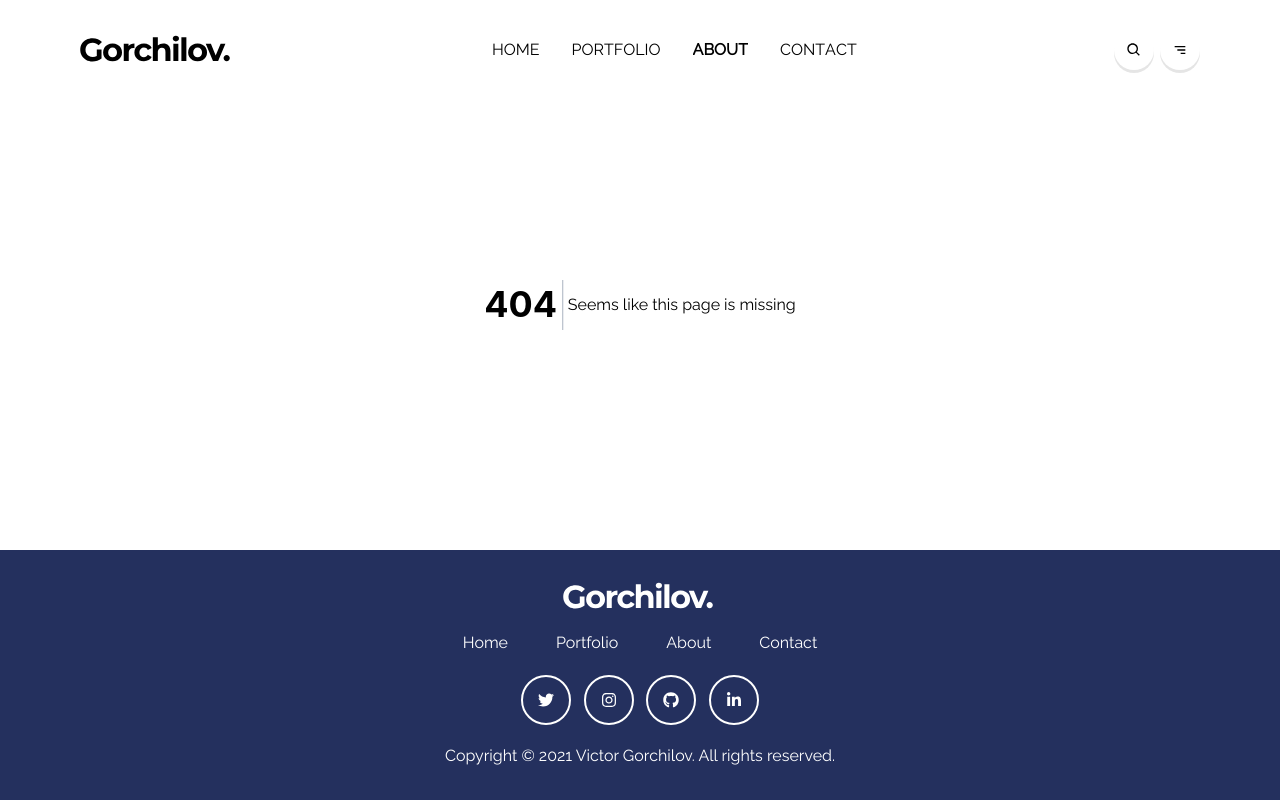
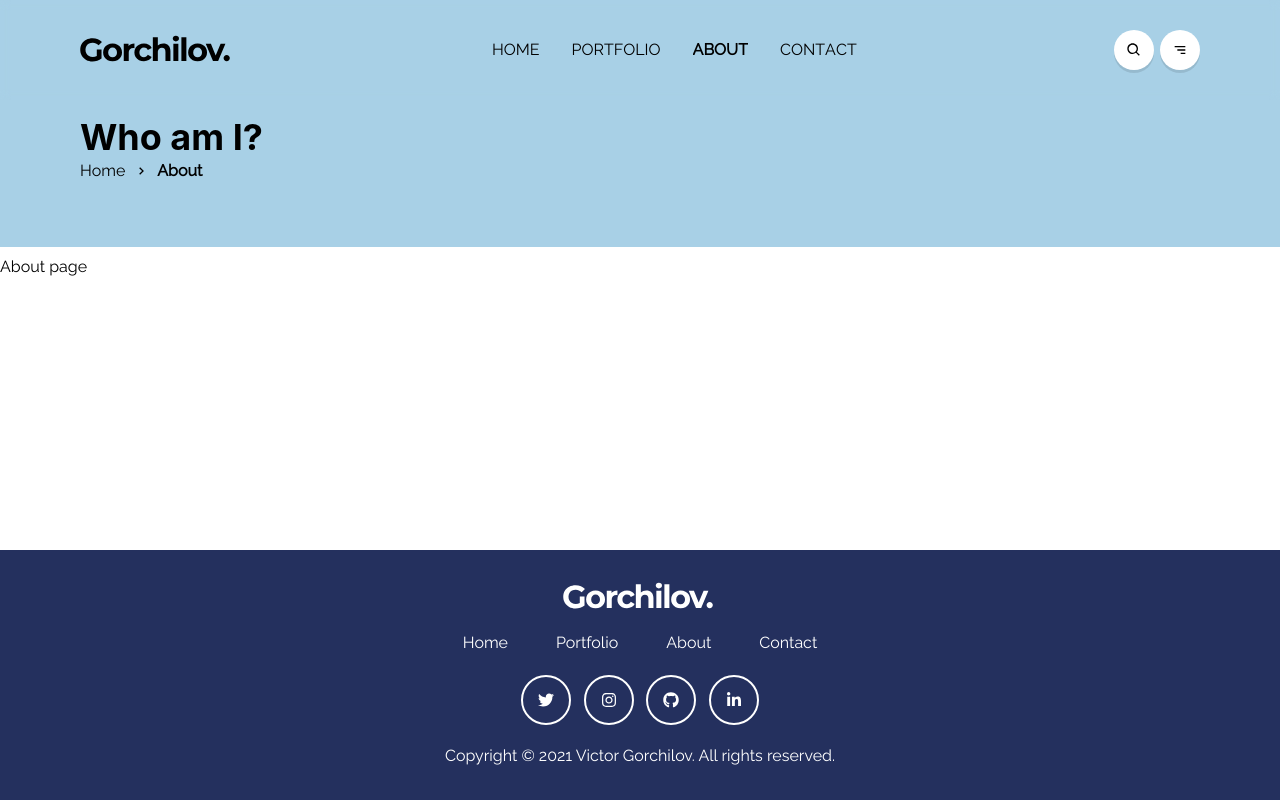
Before and after one commit to ManiacMaxo/portfolio, a React (Create React App) app: page /about in a window 1280 px wide. Before the commit this address had no page. Built offline with nearby package versions, Linux system fonts and the light colour scheme.

Commit message:
[up] more fixes to cli, change social links

```diff
--- a/src/App.tsx
+++ b/src/App.tsx
@@ -1,27 +1,28 @@
-import { Center } from '@chakra-ui/react'
-import { Spinner } from '@chakra-ui/spinner'
 import React, { Suspense } from 'react'
 import { Route, Switch } from 'react-router-dom'
 import { Footer, Header } from './components'
+import { Loader } from './components'
 
-const Home = React.lazy(() => import('./pages/Home'))
+const About = React.lazy(() => import('./pages/About'))
 const Contact = React.lazy(() => import('./pages/Contact'))
 const Error = React.lazy(() => import('./pages/Error'))
+const Home = React.lazy(() => import('./pages/Home'))
+const Portfolio = React.lazy(() => import('./pages/Portfolio'))
 
 const App = () => {
     return (
-        <Suspense
-            fallback={
-                <Center paddingTop='300px' minHeight='inherit'>
-                    <Spinner size='lg' />
-                </Center>
-            }
-        >
+        <Suspense fallback={<Loader />}>
             <Header />
             <div className='main'>
                 <Switch>
                     <Route exact path='/'>
                         <Home />
+                    </Route>
+                    <Route exact path='/portfolio'>
+                        <Portfolio />
+                    </Route>
+                    <Route exact path='/about'>
+                        <About />
                     </Route>
                     <Route exact path='/contact'>
                         <Contact />
--- /dev/null
+++ b/src/components/Loader.tsx
@@ -0,0 +1,13 @@
+import React from 'react'
+import { Center } from '@chakra-ui/react'
+import { Spinner } from '@chakra-ui/spinner'
+
+const Loader: React.FC = () => {
+    return (
+        <Center paddingTop='300px' minHeight='inherit'>
+            <Spinner size='lg' />
+        </Center>
+    )
+}
+
+export { Loader }
--- a/src/components/index.ts
+++ b/src/components/index.ts
@@ -3,5 +3,6 @@
 export { Footer } from './Footer'
 export { Header } from './Header'
 export { Hero } from './Hero'
+export { Loader } from './Loader'
 export { Logo } from './Logo'
 export { NavLink } from './NavLink'
--- a/src/constants.tsx
+++ b/src/constants.tsx
@@ -19,7 +19,7 @@ export const socials = [
     {
         name: 'linkedin',
         icon: <FaLinkedinIn />,
-        href: 'https://www.linkedin.com/in/victor-gorchilov-051665168/'
+        href: 'https://www.linkedin.com/in/victorgorchilov/'
     }
 ]
 export const routes = [
@@ -56,7 +56,7 @@ export const errors = new Map([
     [401, 'Unauthorized'],
     [402, 'Payment Required'],
     [403, 'Forbidden'],
-    [404, 'Seems like this page is missing'],
+    [404, 'Sorry! Page Was Not Found'],
     [405, 'Method Not Allowed'],
     [406, 'Not Acceptable'],
     [407, 'Proxy Authentication Required'],
--- /dev/null
+++ b/src/pages/About.tsx
@@ -0,0 +1,31 @@
+import {
+    Breadcrumb,
+    BreadcrumbItem,
+    BreadcrumbLink,
+    Heading,
+    Stack
+} from '@chakra-ui/react'
+import React from 'react'
+import { BiChevronRight } from 'react-icons/bi'
+import { Hero } from '../components'
+
+const About: React.FC = () => {
+    return (
+        <Stack>
+            <Hero>
+                <Heading>Who am I?</Heading>
+                <Breadcrumb separator={<BiChevronRight />}>
+                    <BreadcrumbItem>
+                        <BreadcrumbLink href='/'>Home</BreadcrumbLink>
+                    </BreadcrumbItem>
+                    <BreadcrumbItem isCurrentPage fontWeight='bold'>
+                        <BreadcrumbLink>About</BreadcrumbLink>
+                    </BreadcrumbItem>
+                </Breadcrumb>
+            </Hero>
+            <p>About page</p>
+        </Stack>
+    )
+}
+
+export default About
--- a/src/pages/Contact.tsx
+++ b/src/pages/Contact.tsx
@@ -28,15 +28,13 @@ const Contact: React.FC<Props> = () => {
                 <Heading>Contact me</Heading>
                 <Breadcrumb separator={<BiChevronRight />}>
                     <BreadcrumbItem>
-                        <BreadcrumbLink href='#'>Home</BreadcrumbLink>
+                        <BreadcrumbLink href='/'>Home</BreadcrumbLink>
                     </BreadcrumbItem>
-
                     <BreadcrumbItem>
-                        <BreadcrumbLink href='#'>About</BreadcrumbLink>
+                        <BreadcrumbLink href='/about'>About</BreadcrumbLink>
                     </BreadcrumbItem>
-
                     <BreadcrumbItem isCurrentPage fontWeight='bold'>
-                        <BreadcrumbLink href='#'>Contact</BreadcrumbLink>
+                        <BreadcrumbLink>Contact</BreadcrumbLink>
                     </BreadcrumbItem>
                 </Breadcrumb>
             </Hero>
--- a/src/pages/Home.tsx
+++ b/src/pages/Home.tsx
@@ -20,8 +20,13 @@ const Home: React.FC = () => {
                     bg='white'
                     marginBottom='1rem'
                 />
-                <Text fontFamily='secondary' textTransform='initial'>
-                    Welcome to my page
+                <Text
+                    fontFamily='secondary'
+                    textTransform='initial'
+                    w='500px'
+                    lineHeight='1em'
+                >
+                    Web developer and Machine Learning enthusiast
                 </Text>
             </Hero>
         </Stack>
--- /dev/null
+++ b/src/pages/Portfolio.tsx
@@ -0,0 +1,12 @@
+import { Stack } from '@chakra-ui/react'
+import React from 'react'
+
+const Portfolio: React.FC = () => {
+    return (
+        <Stack>
+            <p>Portfolio page</p>
+        </Stack>
+    )
+}
+
+export default Portfolio
```
Also changed, not shown: helper_scripts/CL_commands/helpers.js (+11 -10 lines), 2 other files (tests, documents, lock files or other folders).
